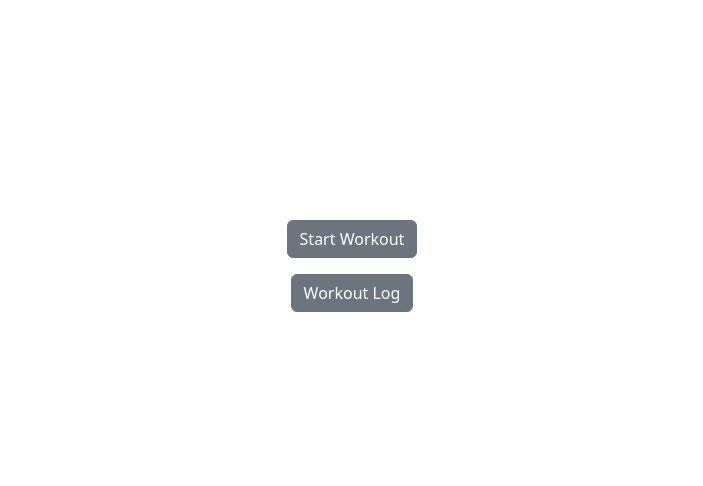
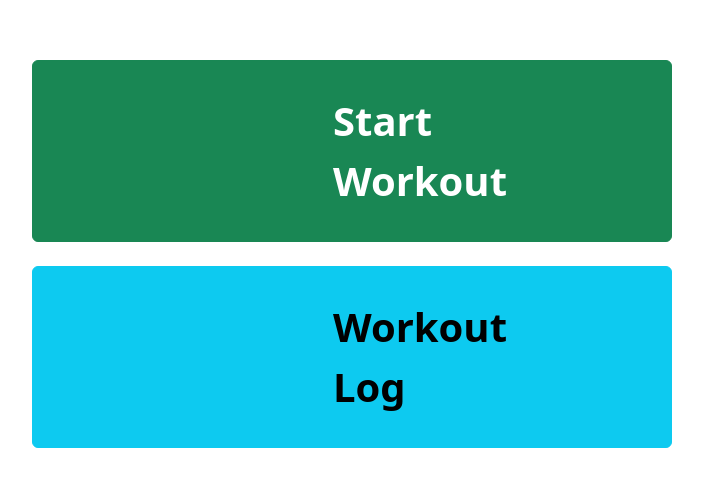
Before and after one commit to AndrewIO47/workout-traker-app, a plain HTML site: page main-page.html in a window 1280 px wide. Shown: the part 134-620 px from the top of the page, without its empty margins (288-991 px from the left). Drawn offline with nearby package versions, Linux system fonts and the light colour scheme.

Commit message:
bolded text and increased buttons size

```diff
--- a/main-page.html
+++ b/main-page.html
@@ -10,8 +10,12 @@
 </head>
 <body>
     <div class="vertical-center">
-        <button type="button" class="btn btn-secondary mb-3">Start Workout</button>
-        <button type="button" class="btn btn-secondary">Workout Log</button>
+        <button type="button" class="btn btn-success mb-4 custom-btn col-lg-6 col-md-8 col-sm-10">
+            <strong>Start Workout</strong>
+        </button>
+        <button type="button" class="btn btn-info mb-4 custom-btn col-lg-6 col-md-8 col-sm-10">
+         <strong>Workout Log</strong>
+        </button>
     </div>
 </body>
 </html>
--- a/styles/styles.css
+++ b/styles/styles.css
@@ -9,3 +9,8 @@ html, body {
     align-items: center;
     height: 100%;
 }
+
+.custom-btn {
+    font-size: 40px;
+    padding: 30px 300px;
+  }
```
